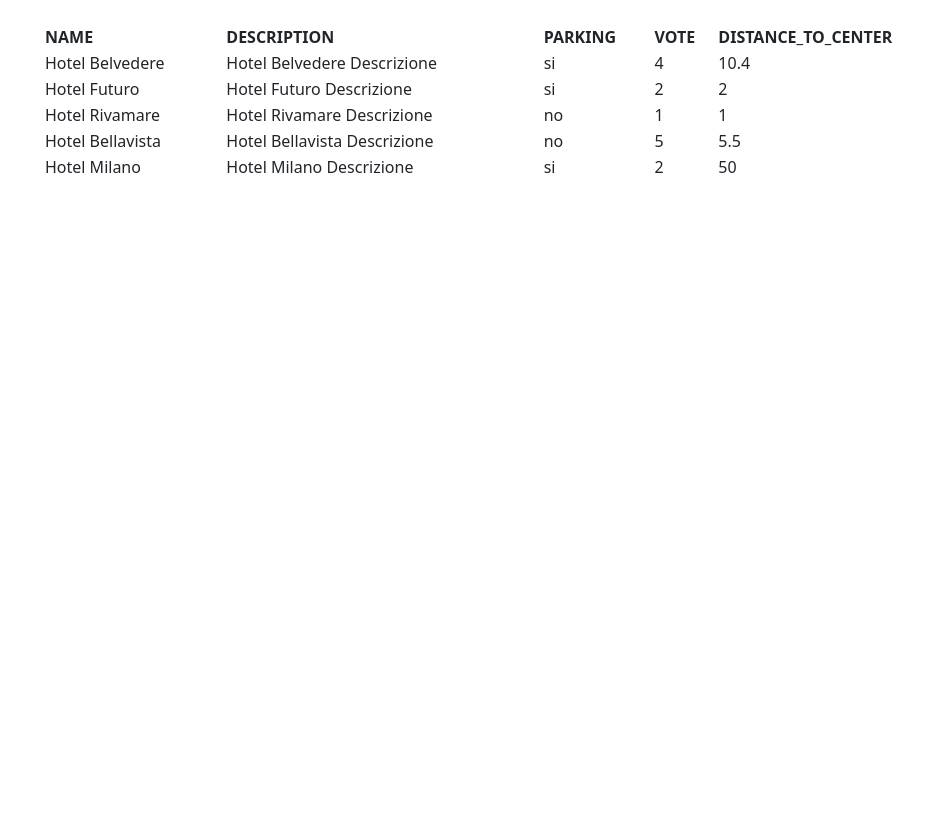
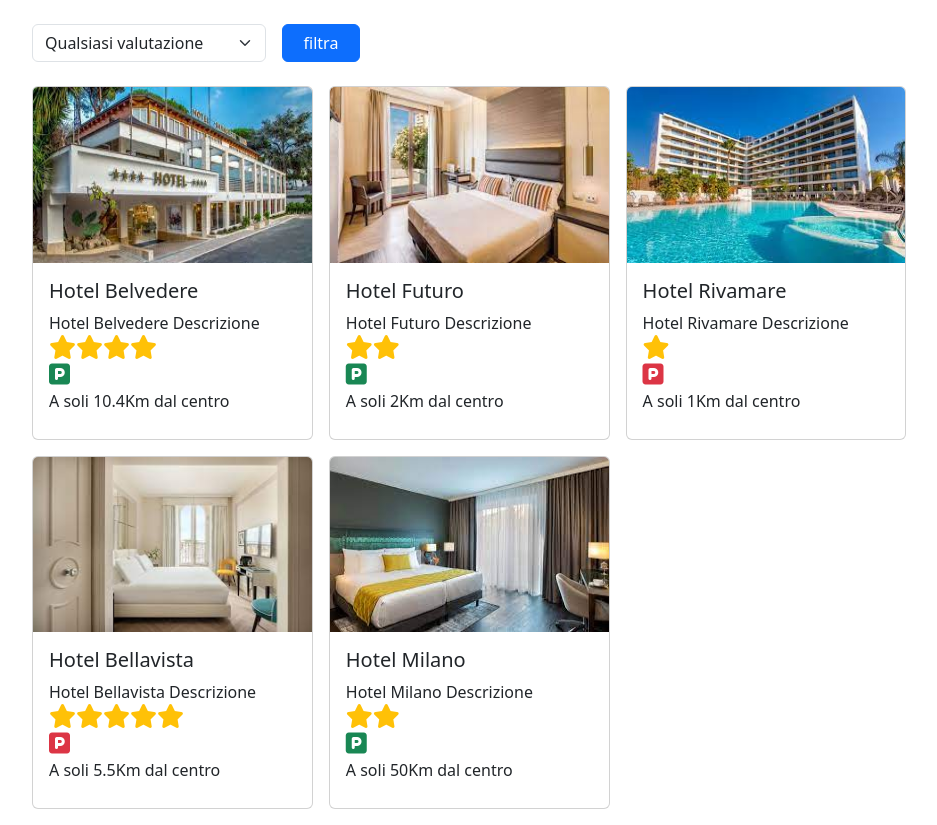
Before and after one commit to Marco9726/php-hotel, a PHP site: page /BONUS/index.php in a window 1280 px wide. Shown: the whole page, without its empty margins (128-1065 px from the left). Before the commit the page ends 173 px from the top, so only its background shows below. Run offline with PHP 8.4, Linux system fonts and the light colour scheme; style sheets or scripts are compiled from the project's sources.

Commit message:
(bonus) visualizzazione cards

```diff
--- /dev/null
+++ b/BONUS/index.php
@@ -0,0 +1,109 @@
+<?php
+
+ini_set('display_errors', 1);
+ini_set('display_startup_errors', 1);
+error_reporting(E_ALL);
+
+$hotels = [
+
+	[
+		'name' => 'Hotel Belvedere',
+		'img' => './img/hotel1.jpeg',
+		'description' => 'Hotel Belvedere Descrizione',
+		'parking' => true,
+		'vote' => 4,
+		'distance_to_center' => 10.4
+	],
+	[
+		'name' => 'Hotel Futuro',
+		'img' => './img/hotel2.jpeg',
+		'description' => 'Hotel Futuro Descrizione',
+		'parking' => true,
+		'vote' => 2,
+		'distance_to_center' => 2
+	],
+	[
+		'name' => 'Hotel Rivamare',
+		'img' => './img/hotel3.jpeg',
+		'description' => 'Hotel Rivamare Descrizione',
+		'parking' => false,
+		'vote' => 1,
+		'distance_to_center' => 1
+	],
+	[
+		'name' => 'Hotel Bellavista',
+		'img' => './img/hotel4.jpeg',
+		'description' => 'Hotel Bellavista Descrizione',
+		'parking' => false,
+		'vote' => 5,
+		'distance_to_center' => 5.5
+	],
+	[
+		'name' => 'Hotel Milano',
+		'img' => './img/hotel5.jpeg',
+		'description' => 'Hotel Milano Descrizione',
+		'parking' => true,
+		'vote' => 2,
+		'distance_to_center' => 50
+	]
+
+];
+$star = '<i class="fa-solid fa-star text-warning"></i>';
+
+?>
+
+<!DOCTYPE html>
+<html lang="en">
+
+<head>
+	<meta charset="UTF-8">
+	<meta http-equiv="X-UA-Compatible" content="IE=edge">
+	<meta name="viewport" content="width=device-width, initial-scale=1.0">
+	<title>Document</title>
+	<link rel="stylesheet" href="./style.css">
+	<link href="https://cdn.jsdelivr.net/npm/bootstrap@5.3.0-alpha1/dist/css/bootstrap.min.css" rel="stylesheet" integrity="sha384-GLhlTQ8iRABdZLl6O3oVMWSktQOp6b7In1Zl3/Jr59b6EGGoI1aFkw7cmDA6j6gD" crossorigin="anonymous">
+	<link rel="stylesheet" href="https://cdnjs.cloudflare.com/ajax/libs/font-awesome/6.2.1/css/all.min.css" integrity="sha512-MV7K8+y+gLIBoVD59lQIYicR65iaqukzvf/nwasF0nqhPay5w/9lJmVM2hMDcnK1OnMGCdVK+iQrJ7lzPJQd1w==" crossorigin="anonymous" referrerpolicy="no-referrer" />
+</head>
+
+<body>
+	<div class="container w-75 mt-4">
+		<div class="row my-4">
+			<form action="GET" class="row">
+				<select class="form-select w-25 me-3" aria-label="Default select example">
+					<option selected>Qualsiasi valutazione</option>
+					<option value="1">1</option>
+					<option value="2">2</option>
+					<option value="3">3</option>
+					<option value="4">4</option>
+					<option value="5">5</option>
+				</select>
+				<button class="col-1 btn btn-primary" type="submit">filtra</button>
+			</form>
+		</div>
+
+		<div class="row w-100 ">
+			<?php foreach ($hotels as $hotel) { ?>
+				<div class="card p-0 mb-3 me-3">
+					<img src="<?php echo $hotel['img'] ?>" alt="hotel-image" class="card-img-top">
+					<div class="card-body">
+						<h5><?php echo $hotel['name']; ?></h5>
+						<div><?php echo $hotel['description']; ?></div>
+						<div>
+							<?php
+							for ($i = 0; $i < $hotel['vote']; $i++) {
+								echo $star;
+							}
+							?>
+						</div>
+						<div><i class="fa-solid fa-square-parking <?php echo ($hotel['parking']) ? 'text-success' : 'text-danger'; ?>"></i></div>
+						<div>
+							A soli <?php echo $hotel['distance_to_center'] ?>Km dal centro
+						</div>
+					</div>
+				</div>
+			<?php } ?>
+		</div>
+	</div>
+</body>
+
+</html>
--- /dev/null
+++ b/BONUS/style.css
@@ -0,0 +1,11 @@
+img {
+	height: 50%;
+}
+
+i {
+	font-size: 1.5rem;
+}
+
+.row .card {
+	width: calc(30%);
+}
--- a/index.php
+++ b/index.php
@@ -56,7 +56,6 @@ $tableHeaders = array_keys($hotels[0]);
 	<meta http-equiv="X-UA-Compatible" content="IE=edge">
 	<meta name="viewport" content="width=device-width, initial-scale=1.0">
 	<title>Document</title>
-	<link rel="stylesheet" href="./style.scss">
 	<link href="https://cdn.jsdelivr.net/npm/bootstrap@5.3.0-alpha1/dist/css/bootstrap.min.css" rel="stylesheet" integrity="sha384-GLhlTQ8iRABdZLl6O3oVMWSktQOp6b7In1Zl3/Jr59b6EGGoI1aFkw7cmDA6j6gD" crossorigin="anonymous">
 </head>
 
```
Also changed, not shown: BONUS/img/hotel1.jpeg (added), BONUS/img/hotel2.jpeg (added), BONUS/img/hotel3.jpeg (added), BONUS/img/hotel4.jpeg (added), BONUS/img/hotel5.jpeg (added), style.scss (deleted).
